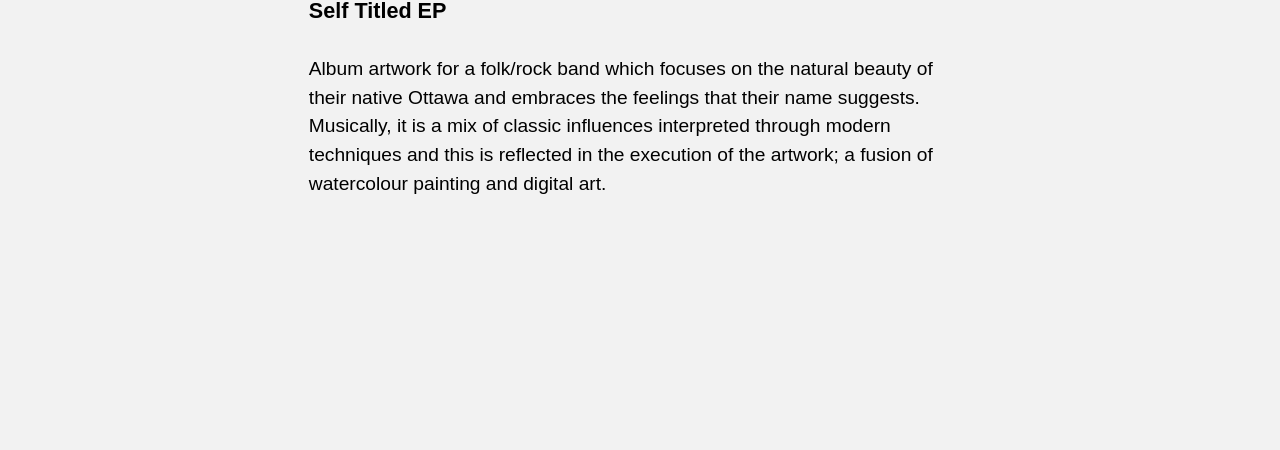
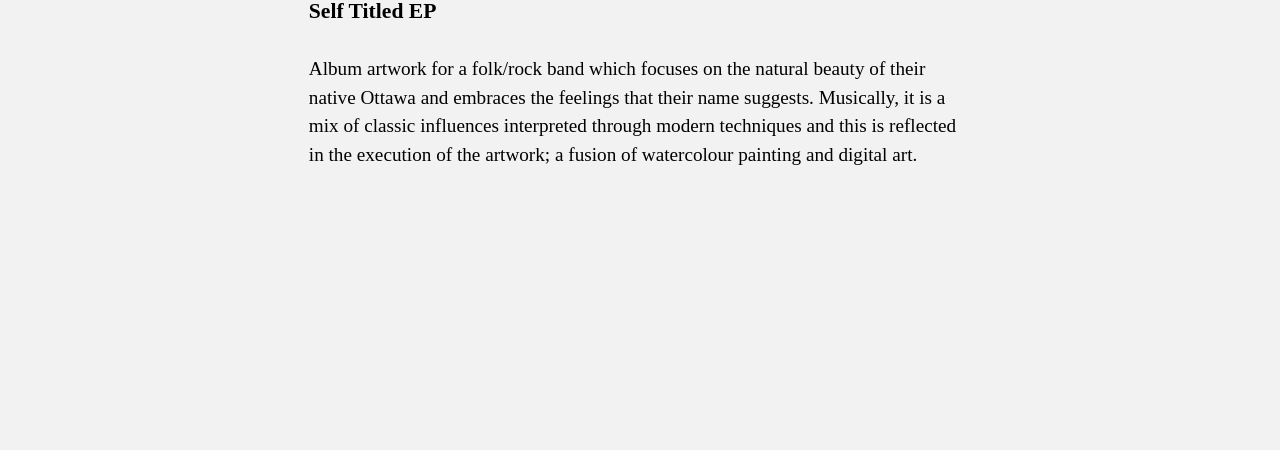
Before and after one commit to 100Miles/portfolio, a plain HTML site: page case-study.html in a window 1280 px wide. Shown: the part 350-800 px from the top of the page. Drawn offline with Linux system fonts and the light colour scheme.

Commit message:
add proxima nova to css

```diff
--- a/css/main.css
+++ b/css/main.css
@@ -1,6 +1,6 @@
 html {
   background-color: #f2f2f2;
-  font-family: sans-serif;
+  font-family: "proxima-nova" sans-serif;
 }
 
 .logo {
```
